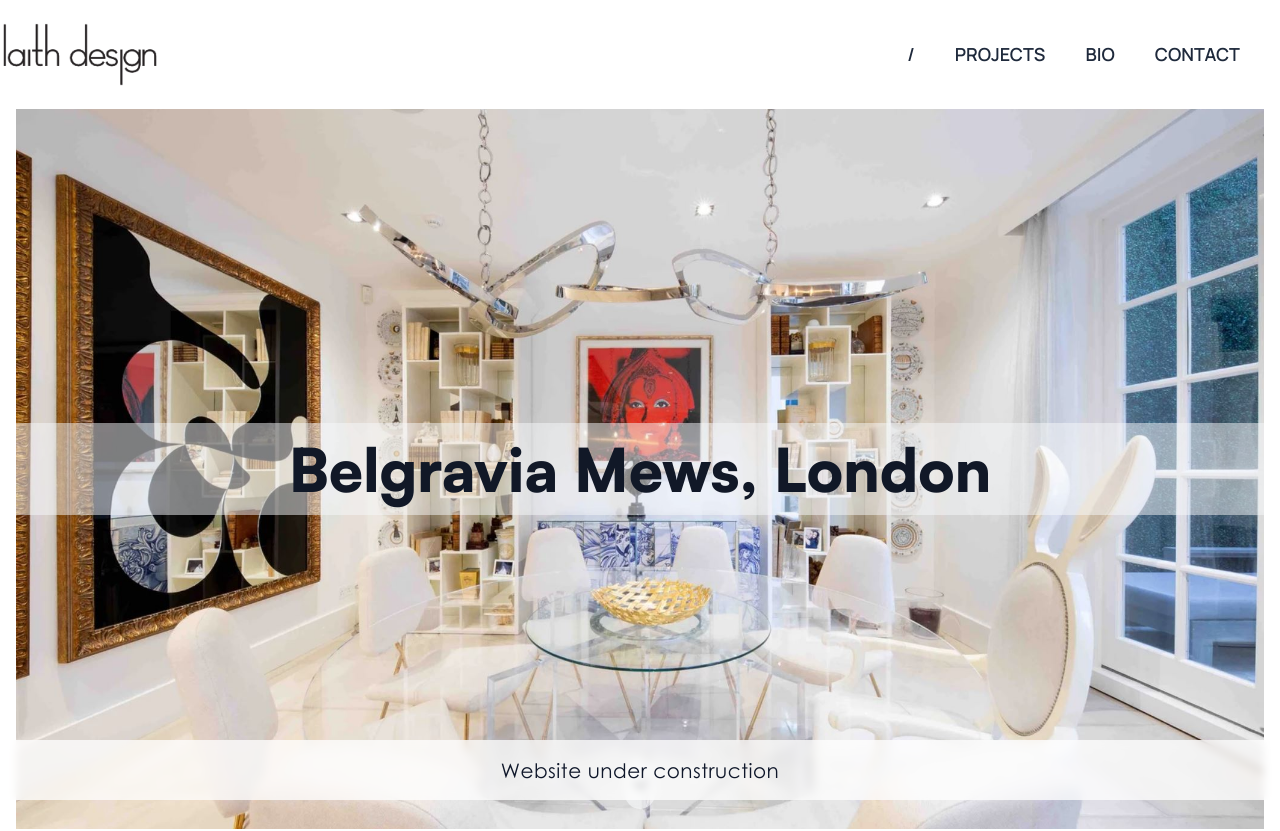
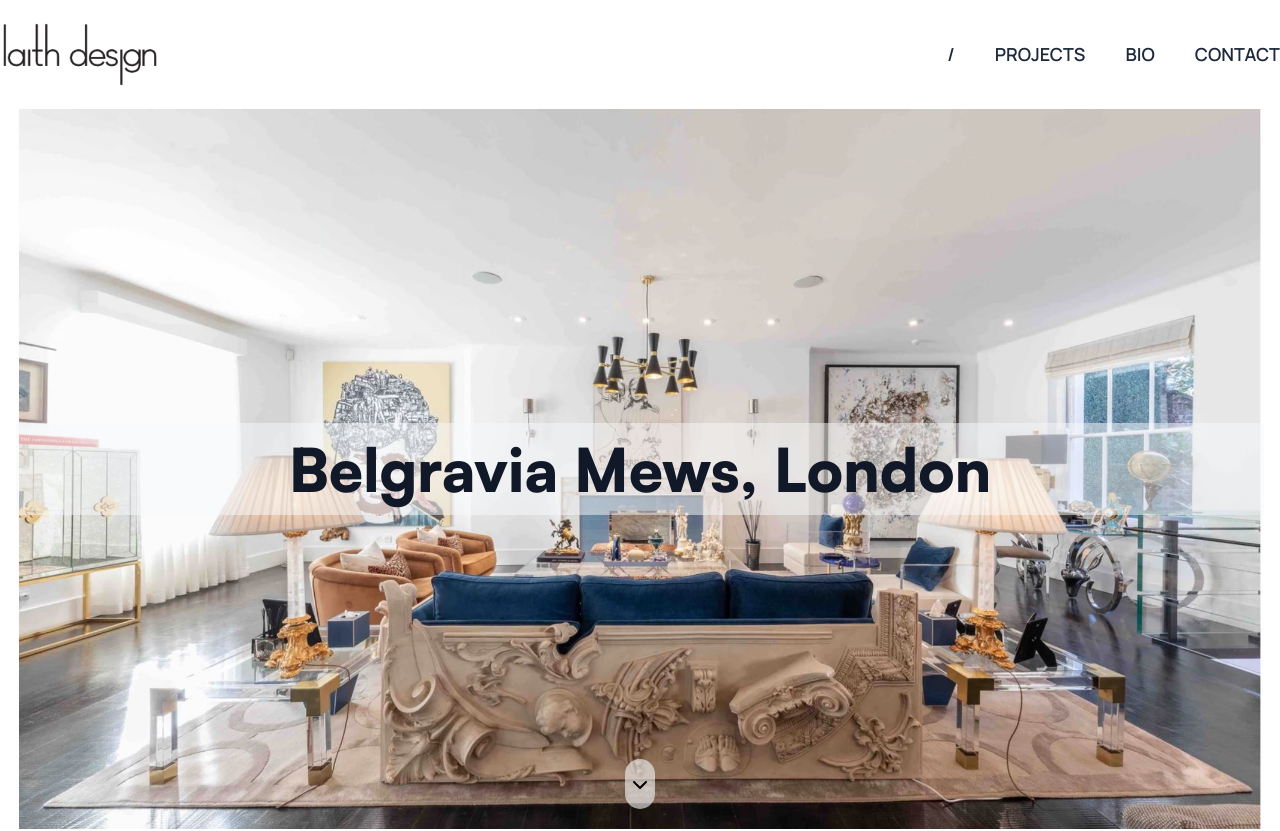
Before and after one commit to saadkhaan/lah, a Next.js app: page /projects/belgravia-mews in a window 1280 px wide. Shown: the top 831 px of the page. Built offline with nearby package versions, Linux system fonts and the light colour scheme.

Commit message:
portfolio pages updated

```diff
--- a/app/projects/belgravia-mews/page.js
+++ b/app/projects/belgravia-mews/page.js
@@ -24,7 +24,7 @@ export default function page() {
             </div>
           </div>
           <Image
-						src="/projects/BelgraviaMewsLondon/Mews2.jpg"
+            src="/projects/BelgraviaMewsLondon/Mews9.jpg"
             fill
             alt=""
             className="object-cover"
@@ -80,7 +80,7 @@ export default function page() {
             </div>
             <div className="project-image-container">
               <Image
-								src="/projects/BelgraviaMewsLondon/Mews9.jpg"
+                src="/projects/BelgraviaMewsLondon/Mews2.jpg"
                 width={800}
                 height={0}
                 alt=""
@@ -102,11 +102,7 @@ export default function page() {
           </div>
         </div>
       </div>
-			<div className="w-full bg-white/75 py-4 text-center px-2 bottom-0 fixed z-20 backdrop-blur-sm dark:bg-slate-400/75 dark:z-30">
-				<p className="text-slate-900 dark:text-white text-xl font-banner">
-					Website under construction
-				</p>
-			</div>
+
       <Footer />
     </>
   );
--- a/app/projects/devon-manor/page.js
+++ b/app/projects/devon-manor/page.js
@@ -107,11 +107,7 @@ export default function page() {
           </div>
         </div>
       </div>
-			<div className="w-full bg-white/75 py-4 text-center px-2 bottom-0 fixed z-20 backdrop-blur-sm dark:bg-slate-400/75 dark:z-30">
-				<p className="text-slate-900 dark:text-white text-xl font-banner">
-					Website under construction
-				</p>
-			</div>
+
       <Footer />
     </>
   );
--- a/app/projects/elizabeth-street/page.js
+++ b/app/projects/elizabeth-street/page.js
@@ -143,11 +143,7 @@ export default function page() {
           </div>
         </div>
       </div>
-      <div className="w-full bg-white/75 py-4 text-center px-2 bottom-0 fixed z-20 backdrop-blur-sm dark:bg-slate-400/75 dark:z-30">
-        <p className="text-slate-900 dark:text-white text-xl font-banner">
-          Website under construction
-        </p>
-      </div>
+
       <Footer />
     </>
   );
--- a/app/projects/jeddah-home/page.js
+++ b/app/projects/jeddah-home/page.js
@@ -116,11 +116,7 @@ export default function page() {
           </div>
         </div>
       </div>
-			<div className="w-full bg-white/75 py-4 text-center px-2 bottom-0 fixed z-20 backdrop-blur-sm dark:bg-slate-400/75 dark:z-30">
-				<p className="text-slate-900 dark:text-white text-xl font-banner">
-					Website under construction
-				</p>
-			</div>
+
       <Footer />
     </>
   );
--- a/app/projects/monte-carlo/page.js
+++ b/app/projects/monte-carlo/page.js
@@ -86,7 +86,7 @@ export default function page() {
                 width={800}
                 height={0}
                 alt=""
-								className="mx-auto"
+                className="mx-auto object-cover"
               />
             </div>
           </div>
@@ -117,11 +117,7 @@ export default function page() {
           </div>
         </div>
       </div>
-			<div className="w-full bg-white/75 py-4 text-center px-2 bottom-0 fixed z-20 backdrop-blur-sm dark:bg-slate-400/75 dark:z-30">
-				<p className="text-slate-900 dark:text-white text-xl font-banner">
-					Website under construction
-				</p>
-			</div>
+
       <Footer />
     </>
   );
--- a/app/projects/page.js
+++ b/app/projects/page.js
@@ -14,7 +14,7 @@ export default function Page() {
             <div className="col-1">
               <div className="h-72 image-container relative mb-2  md:hover:shadow-xl duration-300 transition-shadow shadow-slate-950">
                 <Image
-                  src="/projects/BelgraviaMewsLondon/Mews2.jpg"
+                  src="/projects/BelgraviaMewsLondon/Mews9.jpg"
                   fill
                   alt="Belgravia Mews London"
                   className="object-cover"
--- a/app/projects/pont-home/page.js
+++ b/app/projects/pont-home/page.js
@@ -90,11 +90,7 @@ export default function page() {
           </div>
         </div>
       </div>
-			<div className="w-full bg-white/75 py-4 text-center px-2 bottom-0 fixed z-20 backdrop-blur-sm dark:bg-slate-400/75 dark:z-30">
-				<p className="text-slate-900 dark:text-white text-xl font-banner">
-					Website under construction
-				</p>
-			</div>
+
       <Footer />
     </>
   );
--- a/app/projects/victoria-london/page.js
+++ b/app/projects/victoria-london/page.js
@@ -126,11 +126,7 @@ export default function page() {
           </div>
         </div>
       </div>
-			<div className="w-full bg-white/75 py-4 text-center px-2 bottom-0 fixed z-20 backdrop-blur-sm dark:bg-slate-400/75 dark:z-30">
-				<p className="text-slate-900 dark:text-white text-xl font-banner">
-					Website under construction
-				</p>
-			</div>
+
       <Footer />
     </>
   );
--- a/components/Navbar.js
+++ b/components/Navbar.js
@@ -120,33 +120,6 @@ export default function Navbar() {
                   Contact
                 </Link>
               </li>
-
-              <div className="flex items-center justify-between md:gap-4">
-                {/* <li className="group rounded-md border border-slate-200 bg-white text-slate-800 transition-all duration-200 hover:bg-green-500 dark:border-none dark:bg-green-600">
-									<Link href="/contact" legacyBehavior>
-										<a className="flex items-center space-x-2 px-6 py-3 transition-all duration-200 hover:shadow-xl group-hover:text-white dark:text-slate-50">
-											<span>Start a Project</span>
-											<svg
-												xmlns="http://www.w3.org/2000/svg"
-												fill="none"
-												viewBox="0 0 24 24"
-												strokeWidth={1.5}
-												stroke="currentColor"
-												className="h-6 w-6"
-											>
-												<path
-													strokeLinecap="round"
-													strokeLinejoin="round"
-													d="M4.5 12h15m0 0l-6.75-6.75M19.5 12l-6.75 6.75"
-												/>
-											</svg>
-										</a>
-									</Link>
-								</li> */}
-                {/* <li className="hidden sm:block">
-                  <DarkModeToggle />
-                </li> */}
-              </div>
             </ul>
           </div>
         </div>
```
Also changed, not shown: components/HeroCarousel.js (indentation only), 1 other file (tests, documents, lock files or other folders). Lines whose indentation alone changed are shown as unchanged.
